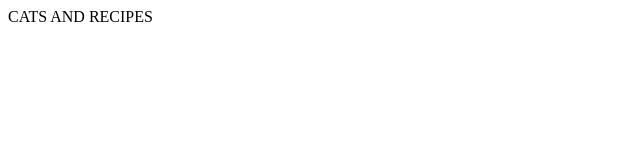
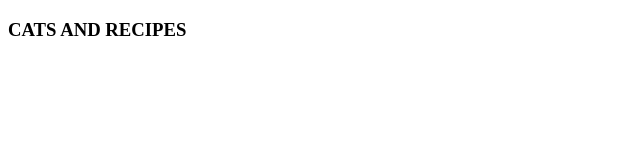
Before and after one commit to WebAhead6/cats-and-recipes, a plain HTML site: page index.html in a window 1280 px wide. Shown: the whole page, without its empty margins (0-640 px from the left). Drawn offline with Linux system fonts and the light colour scheme.

Commit message:
updates index.html with h3

```diff
--- a/index.html
+++ b/index.html
@@ -8,7 +8,7 @@
 </head>
 
 <body>
-    CATS AND RECIPES
+    <h3>CATS AND RECIPES</h3>
 </body>
 
 </html>
```
